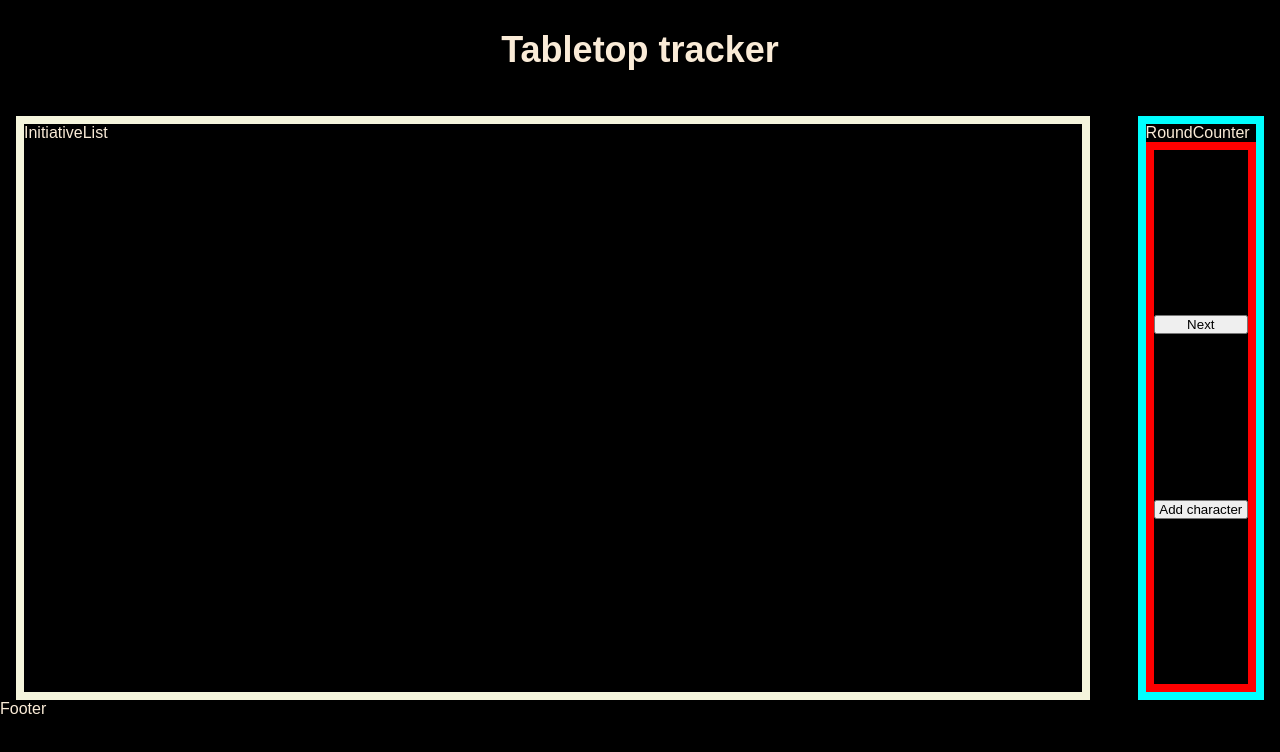
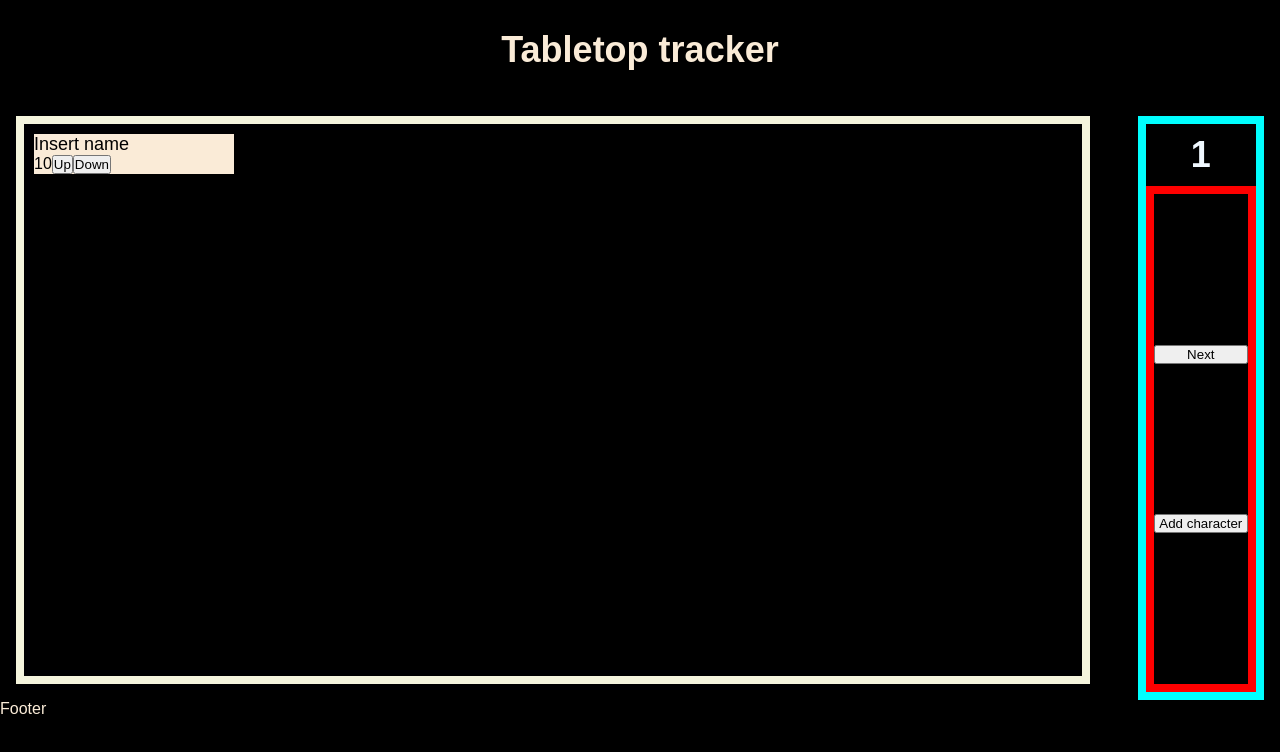
Before and after one commit to PlatypusIV/tabletop_initiative_tracker, a React (Vite) app in the folder tabletop_initiative_tracker/: page / in a window 1280 px wide. Both pictures are taken after a click on the button "Add character". Shown: the top 752 px of the page. Built offline with nearby package versions, Linux system fonts and the light colour scheme.

Commit message:
added max height to content for flex wrap

```diff
--- a/tabletop_initiative_tracker/src/App.css
+++ b/tabletop_initiative_tracker/src/App.css
@@ -14,6 +14,7 @@
     flex-direction: row;
     justify-content: space-between;
     margin: 8px;
+    max-height: 800px;
 }
 
 .controlSection {
--- a/tabletop_initiative_tracker/src/App.tsx
+++ b/tabletop_initiative_tracker/src/App.tsx
@@ -1,4 +1,4 @@
-import { useState } from 'react'
+import { useEffect, useState } from 'react'
 // import reactLogo from './assets/react.svg'
 import './App.css'
 import Header from './components/Header/Header'
@@ -6,24 +6,50 @@ import Footer from './components/Footer/Footer'
 import InitiativeList from './components/InitiativeList/InitiativeList'
 import ControlBox from './components/ControlBox/ControlBox'
 import RoundCounter from './components/RoundCounter/RoundCounter'
+import { Character } from './utils/interface'
 
 export default function App(): JSX.Element {
-  const [initiativeQueue, setInitiativeQueue] = useState([]);
+  const [initiativeQueue, setInitiativeQueue] = useState<Character[]>([]);
+  const [currentRoundNumber, setCurrentRoundNumber] = useState<number>(1);
+  const [currentCharacterNumber, setCurrentCharacterNumber] = useState<number| undefined>();
 
+  // useEffect(()=>{
+  //   console.log(localStorage.getItem('oldInitiative'));
+
+  //   if(localStorage.getItem('oldInitiative')){
+  //     console.log(localStorage.getItem('oldInitiative'));
+  //   }
+  // },[]);
+
+  useEffect(()=>{
+    console.log('new Initiative Queue: ', initiativeQueue);
+  }, [initiativeQueue]);
 
   function continueAlongInitiative(): void {
     console.log('Next button was clicked!');
+    console.log('initiatives: ', initiativeQueue);
   }
 
   function addNewCharacterToQueue(): void {
-    console.log('Adding new character to queue!');
+    const temp = initiativeQueue;
+    temp.push({name:'Insert name', position: temp.length+1, initiativeScore: 0});
+
+    setInitiativeQueue([...temp]);
+  }
+
+  function removeCharacterFromQueue(): void {
+    console.log('removing character from queue!');
+  }
+
+  function changeQueuePosition(){
+    console.log('Changes queue position.');
   }
 
   return (
     <div className='app'>
         <Header />
-        <div className='content'><InitiativeList /> <div className='controlSection'>
-              <RoundCounter />
+        <div className='content'><InitiativeList initiativeQueue={initiativeQueue}/> <div className='controlSection'>
+              <RoundCounter currentRound={currentRoundNumber}/>
               <ControlBox continueInitiativeQueue={continueAlongInitiative}
               addNewCharacter={addNewCharacterToQueue}/>
             </div>
--- a/tabletop_initiative_tracker/src/components/CharacterContainer/CharacterContainer.css
+++ b/tabletop_initiative_tracker/src/components/CharacterContainer/CharacterContainer.css
@@ -0,0 +1,11 @@
+.characterContainer {
+    color: black;
+    background-color: antiquewhite;
+    max-width: 200px;
+    margin: 10px;
+}
+
+.characterContainerTitle {
+    font-size: 18px;
+    font-weight: 500;
+}
--- a/tabletop_initiative_tracker/src/components/CharacterContainer/CharacterContainer.tsx
+++ b/tabletop_initiative_tracker/src/components/CharacterContainer/CharacterContainer.tsx
@@ -10,7 +10,15 @@ interface Props{
 
 export default function CharacterContainer(props:Props):JSX.Element {
     const {name, initiativePosition, initiativeScore} = props;
+
+
   return (
-    <div><h3>{name}</h3></div>
+    <div className='characterContainer'>
+        <h3 className='characterContainerTitle'>{name}</h3>
+        <>{initiativePosition}</>
+        <>{initiativeScore}</>
+        <button>Up</button>
+        <button>Down</button>
+        </div>
   )
 }
--- a/tabletop_initiative_tracker/src/components/InitiativeList/InitiativeList.css
+++ b/tabletop_initiative_tracker/src/components/InitiativeList/InitiativeList.css
@@ -1,8 +1,11 @@
 .initiativeList {
     width: 85%;
-    height: 100%;
+    max-height: inherit;
     margin: 8px;
     border: beige 8px solid;
     overflow-y: hidden;
     overflow-x: scroll;
+    display: flex;
+    flex-direction: column;
+    flex-wrap: wrap;
 }
--- a/tabletop_initiative_tracker/src/components/InitiativeList/InitiativeList.tsx
+++ b/tabletop_initiative_tracker/src/components/InitiativeList/InitiativeList.tsx
@@ -1,9 +1,23 @@
-import React from 'react';
+import React, { useEffect } from 'react';
+import CharacterContainer from '../CharacterContainer/CharacterContainer';
 import './InitiativeList.css';
+import { Character } from '../../utils/interface';
 
+interface Props {
+  initiativeQueue: Character[];
+}
 
-export default function InitiativeList() {
+export default function InitiativeList(props: Props): JSX.Element {
+  const {initiativeQueue} = props;
+
   return (
-    <div className='initiativeList'>InitiativeList</div>
+    <div className='initiativeList'>{initiativeQueue.map(character=>{
+      return <CharacterContainer
+        name={character.name}
+        initiativePosition={character.position}
+        initiativeScore={character.initiativeScore}
+        />
+    })
+    }</div>
   )
 }
--- /dev/null
+++ b/tabletop_initiative_tracker/src/components/RoundCounter/RoundCounter.css
@@ -0,0 +1,7 @@
+.roundCounterTitle {
+    color: aliceblue;
+    text-align: center;
+    margin: 10px;
+    font-size: 36px;
+    font-weight: 600;
+}
--- a/tabletop_initiative_tracker/src/components/RoundCounter/RoundCounter.tsx
+++ b/tabletop_initiative_tracker/src/components/RoundCounter/RoundCounter.tsx
@@ -1,8 +1,12 @@
 import React from 'react';
-import './RouncCounter.css';
+import './RoundCounter.css';
 
-export default function RoundCounter():JSX.Element {
+interface Props {
+  currentRound: number;
+}
+
+export default function RoundCounter(props:Props):JSX.Element {
   return (
-    <div>RoundCounter</div>
+    <h1 className='roundCounterTitle'>{props.currentRound}</h1>
   )
 }
--- a/tabletop_initiative_tracker/src/utils/interface.ts
+++ b/tabletop_initiative_tracker/src/utils/interface.ts
@@ -1,5 +1,7 @@
 
 //character should have position in queue, name and
 export interface Character {
-
+    name: string;
+    position: number;
+    initiativeScore?: number;
 }
```
Also changed, not shown: tabletop_initiative_tracker/src/components/CharacterEditModal/CharacterEditModal.tsx (added, +15 -0 lines), tabletop_initiative_tracker/src/components/CharacterEditModal/CharacterEditModal.css (added), tabletop_initiative_tracker/tasks.txt.
